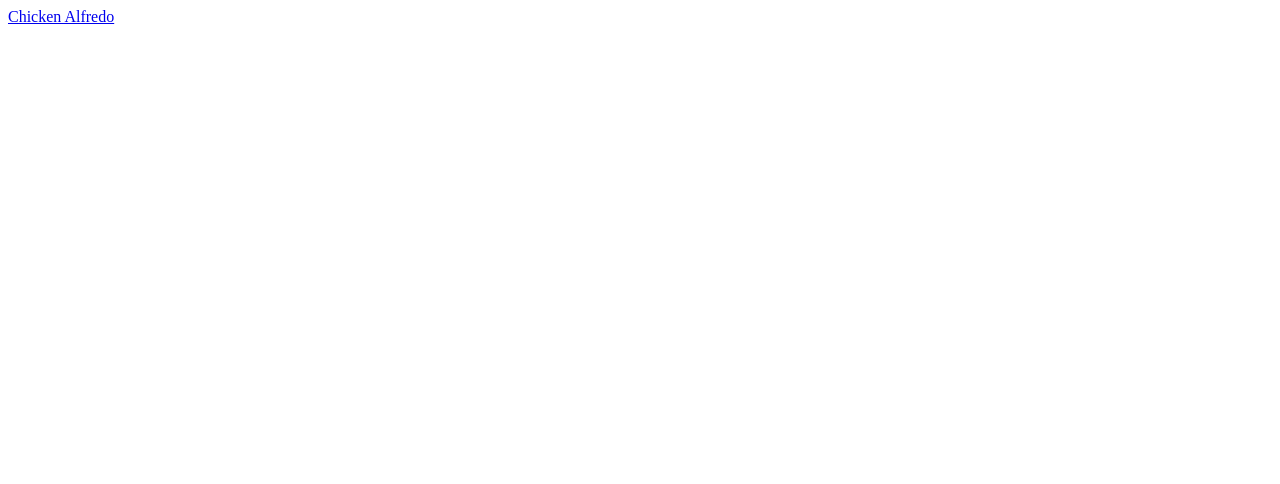
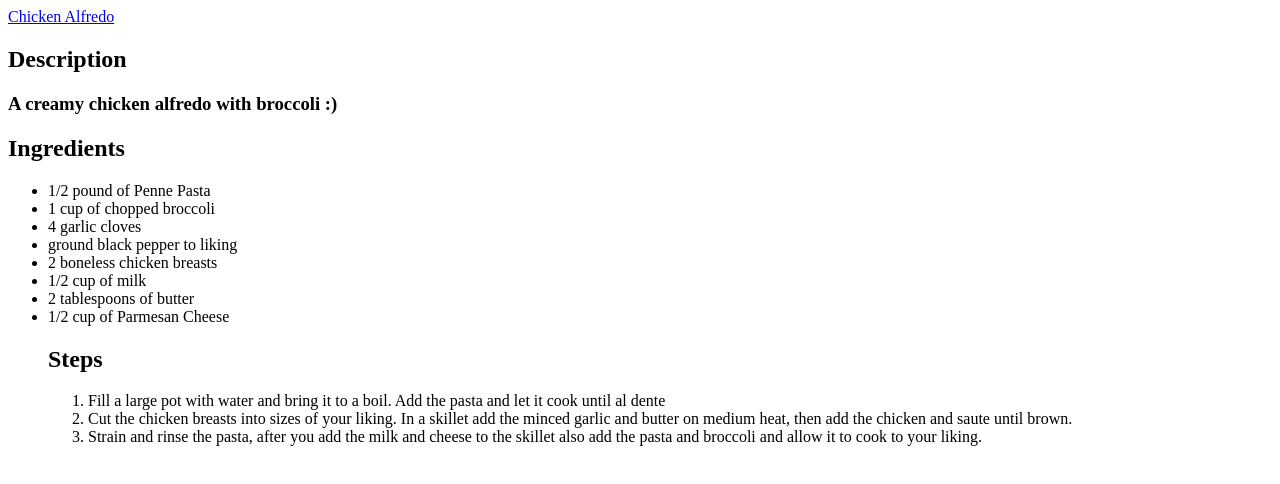
Before and after one commit to cyphyne/odin_recipes, a plain HTML site: page index.html in a window 1280 px wide. Drawn offline with Linux system fonts and the light colour scheme.

Commit message:
Added recipe to index.html

```diff
--- a/index.html
+++ b/index.html
@@ -1,11 +1,35 @@
 <!DOCTYPE html>
 <html>
     <head>
-        <title><h1>Odin Recipes</h1></title>
+        <title>Odin Recipes</title>
         <meta charset="utf-8">
     </head>
     <body>
 
-        <a href="alfredo.html">Chicken Alfredo</a>
+        <a href=recipes/alfredo.html>Chicken Alfredo</a>
+        <h2>Description</h2>
+        <h3>A creamy chicken alfredo with broccoli :)</h3>
+        <p></p>
+        <h2>Ingredients</h2>
+        <ul>
+    <li>1/2 pound of Penne Pasta</li>
+    <li>1 cup of chopped broccoli</li>
+    <li>4 garlic cloves</li>
+    <li>ground black pepper to liking</li>
+    <li>2 boneless chicken breasts</li>
+    <li>1/2 cup of milk</li>
+    <li>2 tablespoons of butter</li>
+    <li>1/2 cup of Parmesan Cheese</li>
+
+<h2>Steps</h2>
+<ol>
+    <li>Fill a large pot with water and bring it to a boil.
+         Add the pasta and let it cook until al dente</li>
+    <li>Cut the chicken breasts into sizes of your liking. In a skillet add the minced garlic and butter
+        on medium heat, then add the chicken and saute until brown.</li>
+    <li>Strain and rinse the pasta, after you add the milk and cheese to the skillet also
+        add the pasta and broccoli and allow it to cook to your liking.</li>
+</ol>
+        </ul>
     </body>
 </html>
```
